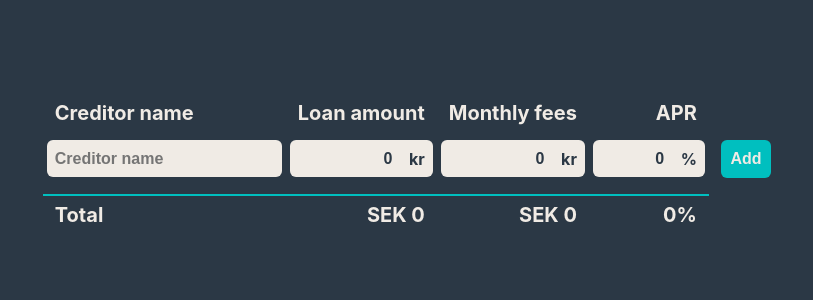
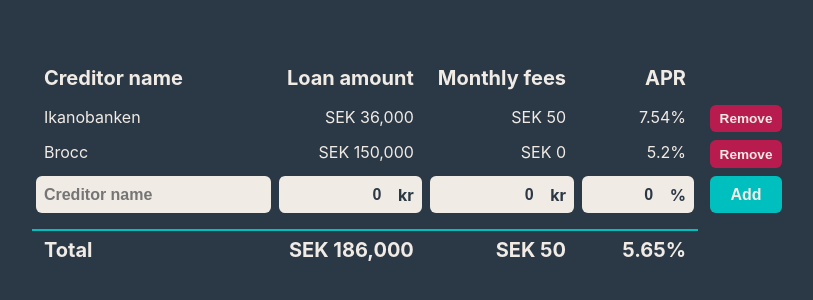
Before and after one commit to zykadelic/react-loans-demo, a React (Create React App) app: page / in a window 1280 px wide. Shown: the part 236-536 px from the top of the page, without its empty margins (227-1040 px from the left). Built offline with nearby package versions, Linux system fonts and the light colour scheme.

Commit message:
use initial seed data in loans state

```diff
--- a/src/components/loans/loansSlice.js
+++ b/src/components/loans/loansSlice.js
@@ -5,17 +5,17 @@ export const loansSlice = createSlice({
   initialState: {
     list: [
       // sample data:
-      // {
-      //   creditor: 'Ikanobanken',
-      //   amount: 36000,
-      //   fee: 50,
-      //   apr: 7.54
-      // }, {
-      //   creditor: 'Brocc',
-      //   amount: 150000,
-      //   fee: 0,
-      //   apr: 5.2
-      // }
+      {
+        creditor: 'Ikanobanken',
+        amount: 36000,
+        fee: 50,
+        apr: 7.54
+      }, {
+        creditor: 'Brocc',
+        amount: 150000,
+        fee: 0,
+        apr: 5.2
+      }
     ]
   },
   reducers: {
```
